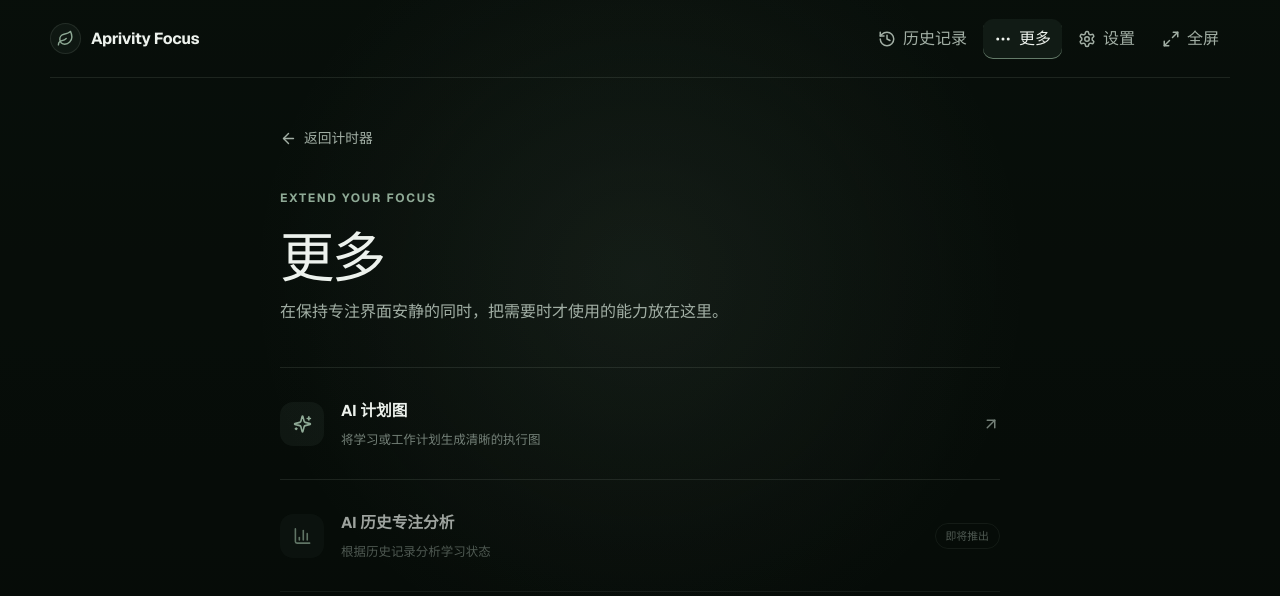
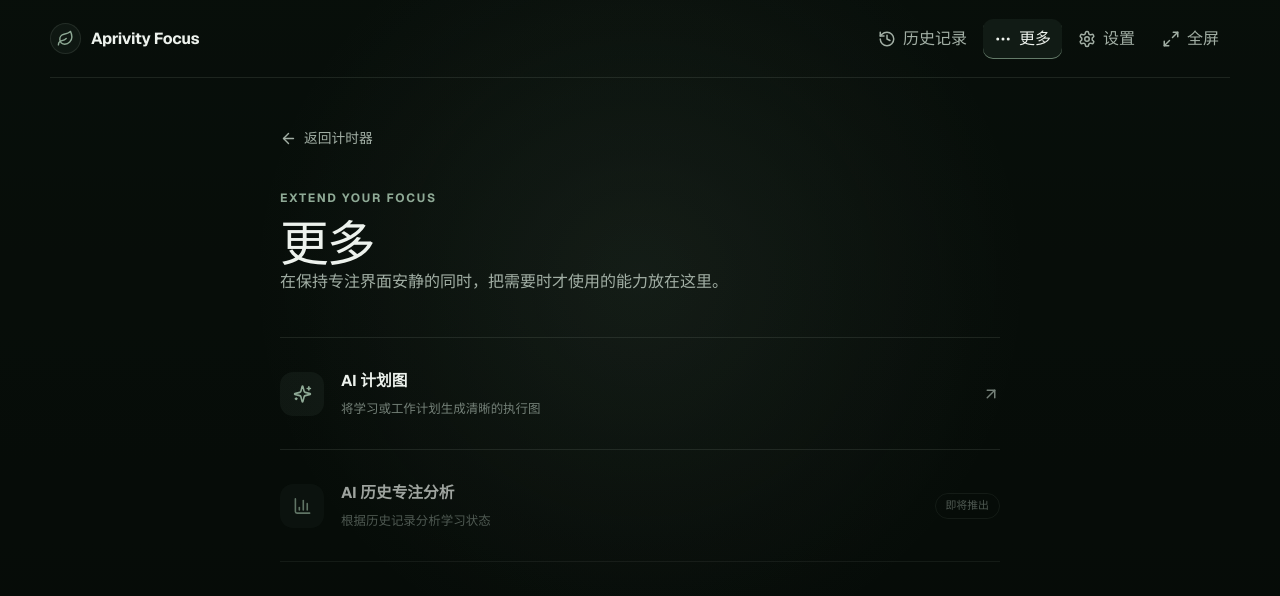
Before and after one commit to Aprivity/study-timer, a Next.js app: page /more in a window 1280 px wide. Shown: the top 596 px of the page. Built offline with nearby package versions, Linux system fonts and the light colour scheme.

Commit message:
style: soften More page title

```diff
--- a/app/globals.css
+++ b/app/globals.css
@@ -312,6 +312,13 @@ button:disabled { opacity: .45; cursor: not-allowed; transform: none !important;
 
 /* Extension pages stay narrow and list-like so the timer remains the visual center of the product. */
 .more-page, .plan-image-page { width: min(720px, calc(100% - 40px)); }
+.more-page-title {
+  font-family: "PingFang SC", "HarmonyOS Sans SC", "Microsoft YaHei", system-ui, sans-serif;
+  font-size: clamp(1.9rem, 4.5vw, 3.05rem);
+  font-weight: 550;
+  letter-spacing: -.04em;
+  line-height: 1.05;
+}
 .feature-list { border-top: 1px solid var(--divider); }
 .feature-row { min-height: 112px; display: grid; grid-template-columns: auto 1fr auto; align-items: center; gap: 17px; border-bottom: 1px solid var(--divider); transition: color .18s, background .18s; }
 .feature-row:not(.feature-row-disabled):hover { color: var(--sage-light); background: rgba(143,170,150,.035); }
--- a/app/more/page.tsx
+++ b/app/more/page.tsx
@@ -8,7 +8,7 @@ export default function MorePage() {
       <Link href="/" className="back-link"><ArrowLeft size={17} />返回计时器</Link>
       <div className="page-heading">
         <p className="eyebrow">Extend your focus</p>
-        <h1 className="page-title">更多</h1>
+        <h1 className="page-title more-page-title">更多</h1>
         <p className="page-copy">在保持专注界面安静的同时，把需要时才使用的能力放在这里。</p>
       </div>
 
```
